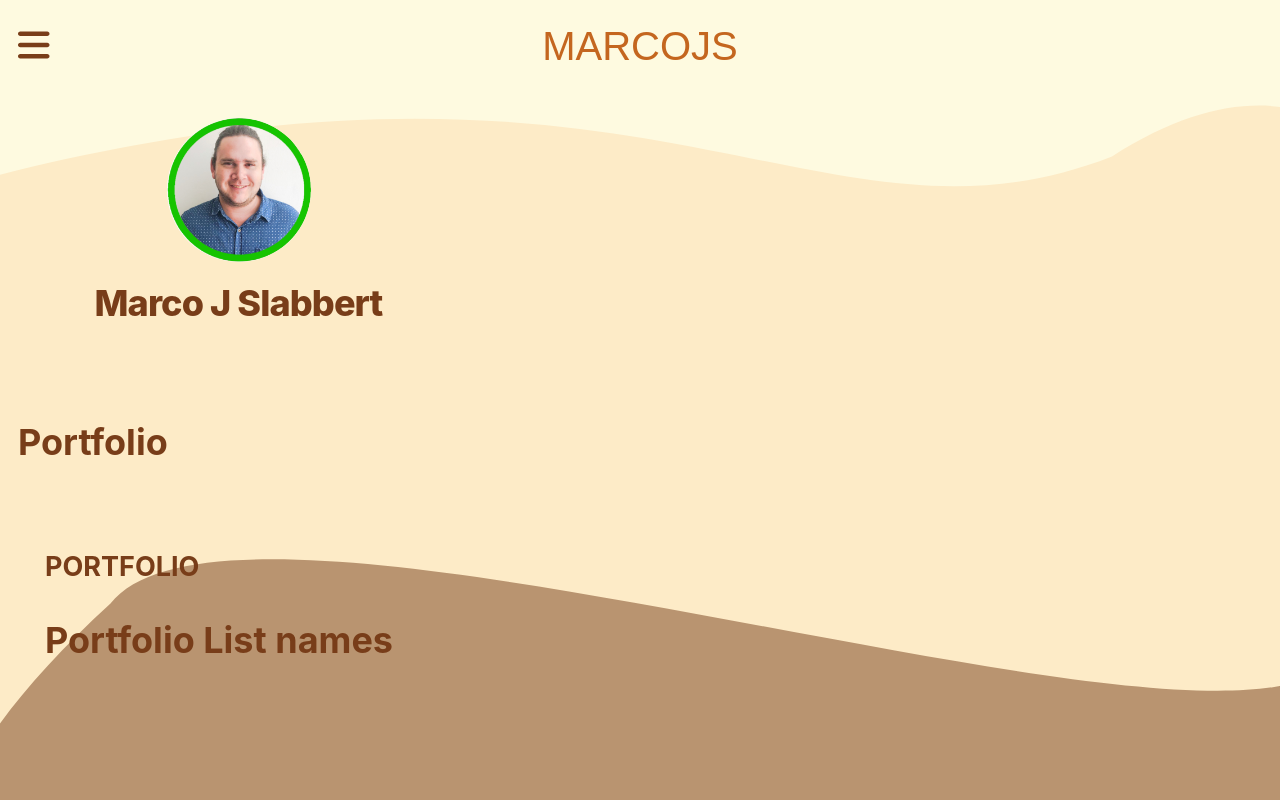
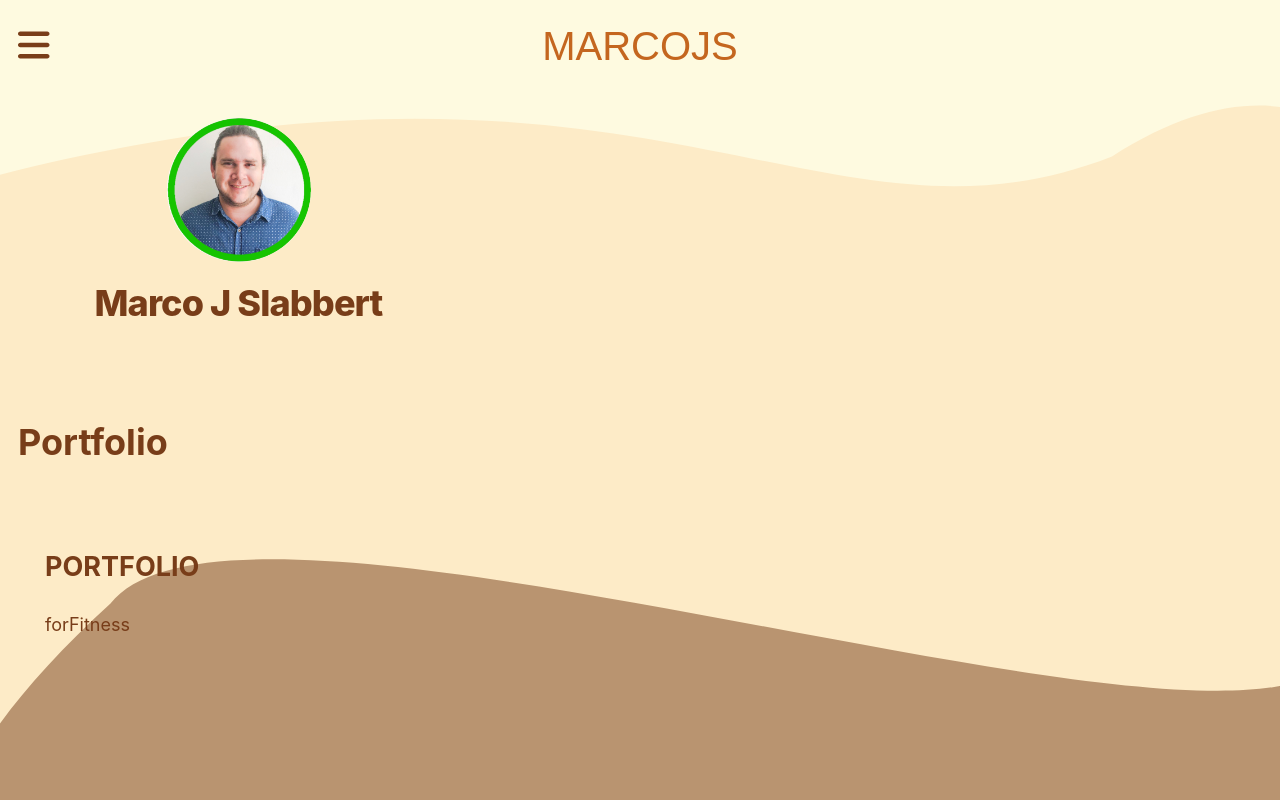
Before and after one commit to pYcotic/nextjs-blog, a Next.js app: page /portfolio in a window 1280 px wide. Shown: the top 800 px of the page. Built offline with nearby package versions, Linux system fonts and the light colour scheme.

Commit message:
vim commit

```diff
--- a/components/portfolioBox.tsx
+++ b/components/portfolioBox.tsx
@@ -6,7 +6,7 @@ import PortfolioItem from "./portfolioItem";
 export default function PortfolioBox() {
 	return (
 		<div className={styles.portfolioRow}>
-			<h1> Portfolio List names</h1>
+			{/* <PortfolioItem /> */}
 		</div>
 	);
 }
--- a/lib/portfolio.ts
+++ b/lib/portfolio.ts
@@ -2,61 +2,50 @@ import fs from 'fs'
 import path from 'path'
 import matter from 'gray-matter'
 import { remark } from 'remark'
-import html from 'remark-html'
+// import html from 'remark-html'
 
 const portfolioDirectory = path.join(process.cwd(), '_portfolio')
 
-export function getSortedPortfolioData() {
-	const folderNames = fs.readdirSync(portfolioDirectory);
-	const allPortfolioData = folderNames.map(folderName => {
-		const id = folderName;
-		const fullPath = path.join(portfolioDirectory, folderName, 'index.md')
-		const fileContents = fs.readFileSync(fullPath, 'utf8')
-		const matterResult = matter(fileContents)
-		return {
-			id,
-			...(matterResult.data as { title: string })
-		}
-	}
+// i want to create a list of folder names in the portfolio directory
+// then take the list and search each folder to list its contents
 
-	)
-	return allPortfolioData.sort((a, b) => {
-		if (a.title < b.title) {
-			return 1
-		} else {
-			return -1
-		}
-	}
-	)
+interface Portfolio {
+	id: string;
+	description: string;
+	images: string[];
 }
 
-export function getAllPortfolioIds() {
-	const folderNames = fs.readdirSync(portfolioDirectory)
-	return folderNames.map(folderName => {
-		return {
-			params: {
-				id: folderName
-			}
+export function getPortfolioList(): Portfolio[] {
+	const folderNames = fs.readdirSync(portfolioDirectory);
+	const portfolioItems: Portfolio[] = [];
+
+	folderNames.forEach(folderName => {
+		const folderPath = path.join(portfolioDirectory, folderName);
+		try {
+			const fileContent = fs.readFileSync(path.join(folderPath, 'index.md'), 'utf-8');
+
+			const { data, content } = matter(fileContent);
+			const { title } = data;
+
+			const description = content;
+
+			const imageFiles = fs.readdirSync(folderPath).filter((fileName) => {
+				return fileName.match(/\.jpg$/);
+			})
+
+			const images = imageFiles.map((fileName) => {
+				return path.join(folderPath, fileName);
+			});
+
+			portfolioItems.push({
+				id: folderName,
+				title,
+				description,
+				images
+			});
+		} catch (e) {
+			console.error(`Error reading files in ${folderPath}`, e);
 		}
-	})
+	});
+	return portfolioItems;
 }
-
-export async function getPortfolioData(id: string) {
-	const fullPath = path.join(portfolioDirectory, id, 'index.md');
-	const fileContents = fs.readFileSync(fullPath, 'utf8');
-	const matterResult = matter(fileContents);
-	const processedContent = await remark()
-		.use(html)
-		.process(matterResult.content)
-	let discription = processedContent.toString()
-
-	// get image
-	const imagePath = path.join(portfolioDirectory, id, 'image.jpg');
-
-	return {
-		id,
-		discription,
-		imagePath,
-		...(matterResult.data as { title: string })
-	}
-}
--- a/pages/portfolio/index.tsx
+++ b/pages/portfolio/index.tsx
@@ -2,23 +2,33 @@ import React, { useState } from "react";
 import Layout from "../../components/layout";
 import Title from "../../components/title";
 import styles from "../../styles/portfolio.module.css"
-import PortfolioBox from "../../components/portfolioBox";
+import { getPortfolioList } from "../../lib/portfolio";
 
-export default function Portfolio() {
-	const [filter, setFilter] = useState("all");
+interface PortfolioProps {
+	portfolioList: { id: string; title: string}[];
+}
 
-	const filterSelection = (c: string): void => {
-		setFilter(c);
-	};
-
+export default function Portfolio({ portfolioList }: PortfolioProps) {
 	return (
 		<Layout>
 			<Title>Portfolio</Title>
 			<h1>Portfolio</h1>
 			<div className={styles.portfolioDiv}>
 				<h2>PORTFOLIO</h2>
-			  <PortfolioBox />
+				{portfolioList.map((portfolio) => (
+					<p key={portfolio.id}>{portfolio.title}</p>
+				))}
+			  {/* <PortfolioBox /> */}
 			</div>
 		</Layout>
 	);
 }
+
+export async function getStaticProps() {
+	const portfolioList = getPortfolioList();
+	return {
+		props: {
+			portfolioList,
+		},
+	};
+}
```
Also changed, not shown: _portfolio/forFitness/index.md (+1 -3 lines), package.json (+8 -1 lines), 2 other files (tests, documents, lock files or other folders).
